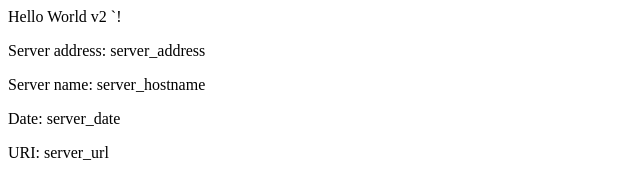
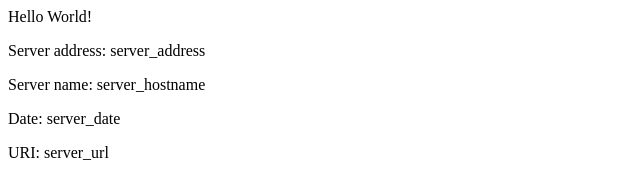
Before and after one commit to ssssss5sa/eks-example, a plain HTML site: page src/index.html in a window 1280 px wide. Shown: the full height of the page, 0-640 px from the left. Drawn offline with Linux system fonts and the light colour scheme.

Commit message:
Revert "v2 Updating home page"
This reverts commit 765ede3eb9333a9fd699dd2fe3470139944878ba.

```diff
--- a/src/index.html
+++ b/src/index.html
@@ -1,8 +1,8 @@
 <head>
-<title>Hello World v2</title>
+<title>Hello World</title>
 </head>
 <div class="info">
-<h>Hello World v2 `!</h>
+<h>Hello World!</h>
 <p><span>Server&nbsp;address:</span> <span>server_address</span></p>
 <p><span>Server&nbsp;name:</span> <span>server_hostname</span></p>
 <p class="smaller"><span>Date:</span> <span>server_date</span></p>
```
